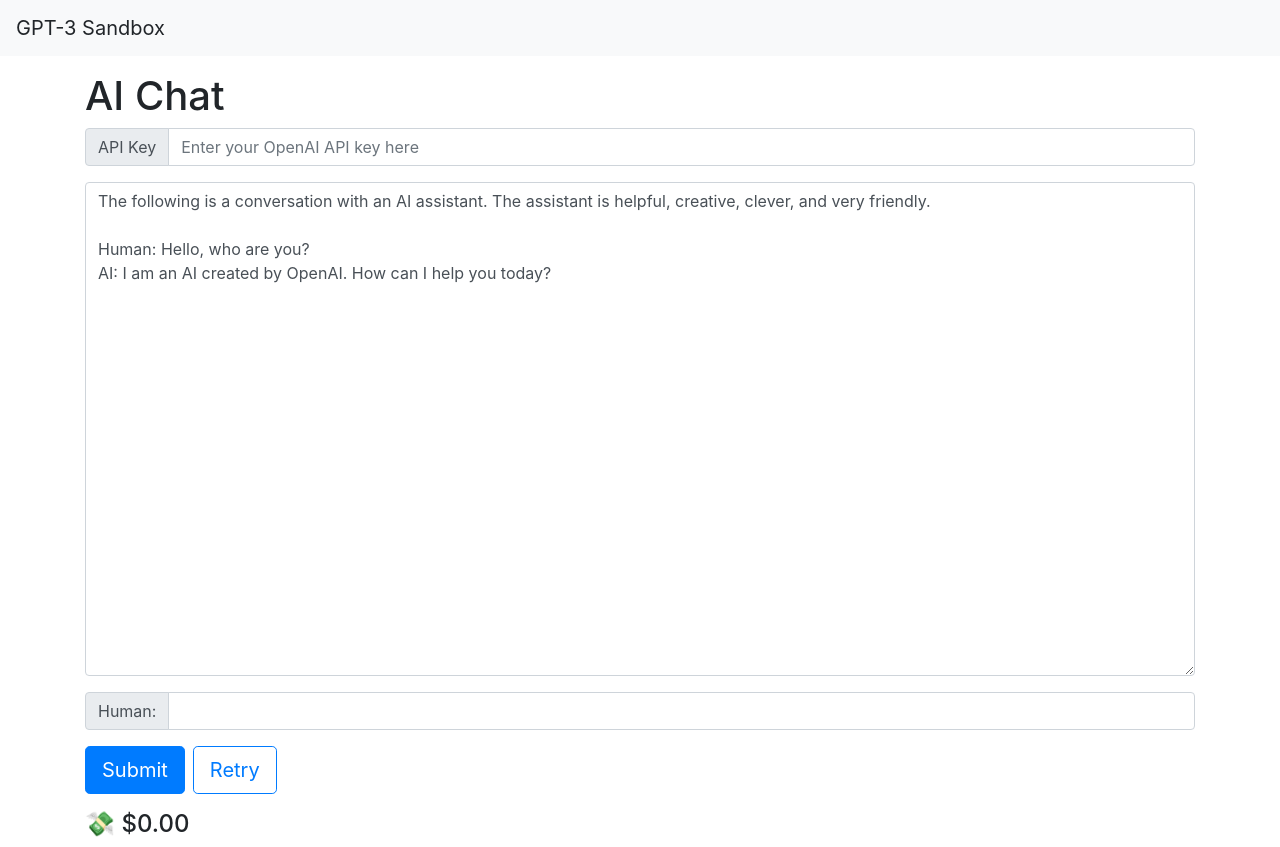
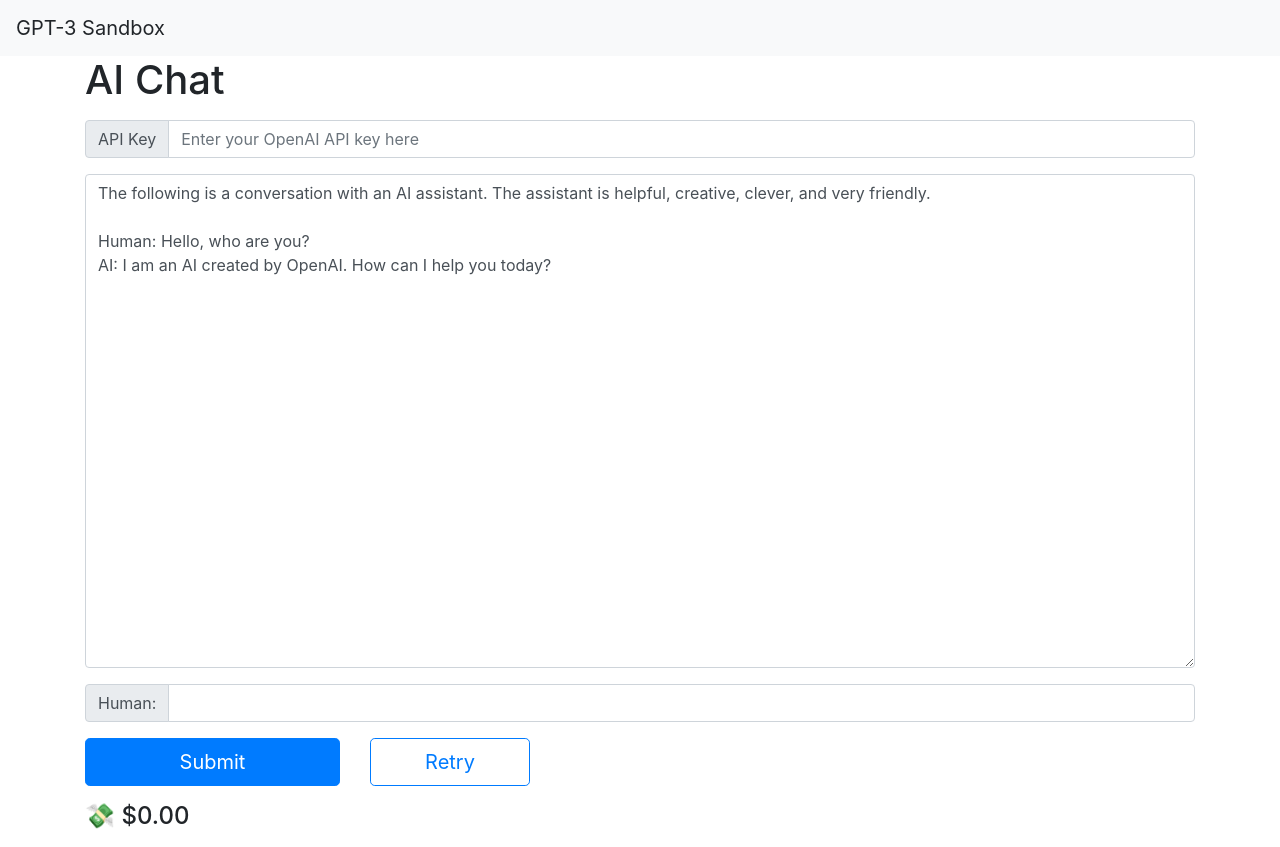
Before and after one commit to njbbaer/chat-gpt3, a website: page index.html in a window 1280 px wide. Drawn offline with nearby package versions, Linux system fonts and the light colour scheme.

Commit message:
Resize buttons

```diff
--- a/index.html
+++ b/index.html
@@ -12,26 +12,30 @@
         GPT-3 Sandbox
       </a>
     </nav>
-    <div class="container mt-3">
+    <div class="container">
       <h1>AI Chat</h1>
-      <div class="input-group mb-3">
+      <div class="input-group mt-3">
         <div class="input-group-prepend">
           <span class="input-group-text">API Key</span>
         </div>
         <input id="api-key-input" type="password" class="form-control" placeholder="Enter your OpenAI API key here">
       </div>
-      <textarea id="text-input" class="form-control mb-3" rows="20"></textarea>
-      <div class="input-group mb-3">
-        <div class="input-group-prepend">
+      <textarea id="text-input" class="form-control mt-3" rows="20"></textarea>
+      <div class="input-group mt-3">
+        <div class="input-group-prepend ">
           <span class="input-group-text">Human: </span>
         </div>
         <input id="chat-input" type="text" class="form-control">
       </div>
-      <div class="btn-toolbar mb-3">
-        <button id="submit-button" class="btn btn-lg btn-primary mr-2">Submit</button>
-        <button id="retry-button" class="btn btn-lg btn-outline-primary mr-2">Retry</button>
+      <div class="row mt-3">
+        <div class="col-8 col-md-3">
+          <button id="submit-button" class="btn btn-lg btn-primary btn-block mr-2">Submit</button>
+        </div>
+        <div class="col-4 col-md-2">
+          <button id="retry-button" class="btn btn-lg btn-outline-primary btn-block mr-2">Retry</button>
+        </div>
       </div>
-      <h4><span id="cost-estimate"></span></h4>
+      <h4 class="mt-3"><span id="cost-estimate"></span></h4>
     </div>
     <script src="https://code.jquery.com/jquery-3.3.1.slim.min.js" integrity="sha384-q8i/X+965DzO0rT7abK41JStQIAqVgRVzpbzo5smXKp4YfRvH+8abtTE1Pi6jizo" crossorigin="anonymous"></script>
     <script src="https://cdnjs.cloudflare.com/ajax/libs/popper.js/1.14.7/umd/popper.min.js" integrity="sha384-UO2eT0CpHqdSJQ6hJty5KVphtPhzWj9WO1clHTMGa3JDZwrnQq4sF86dIHNDz0W1" crossorigin="anonymous"></script>
```
